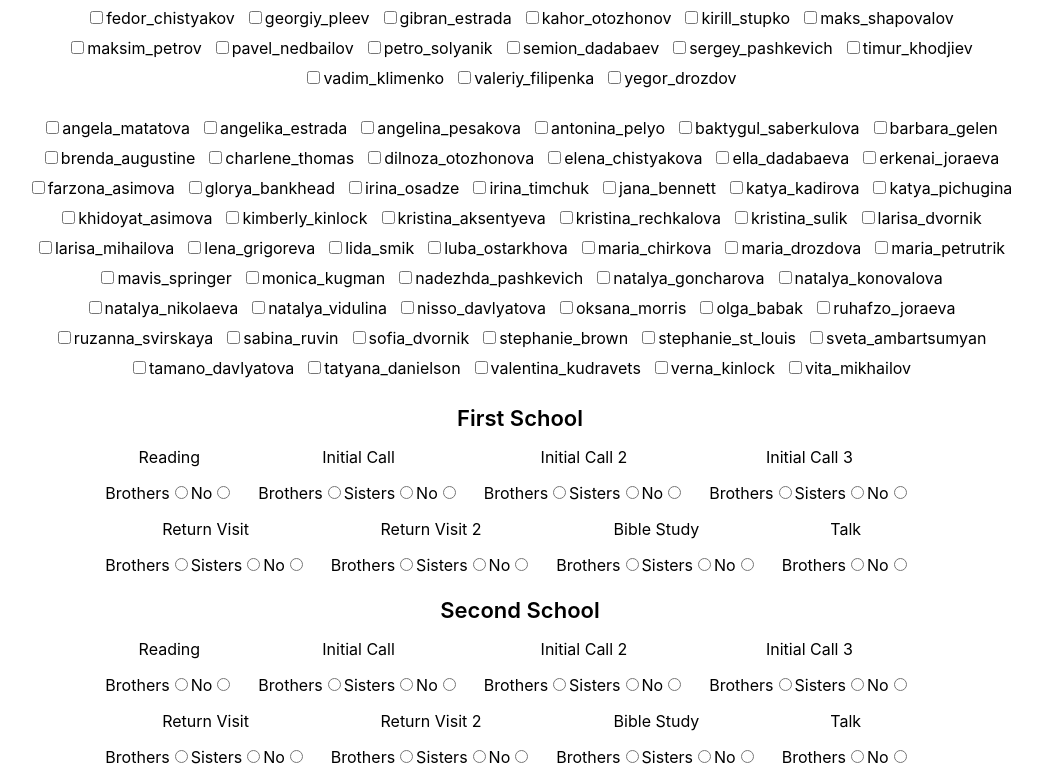
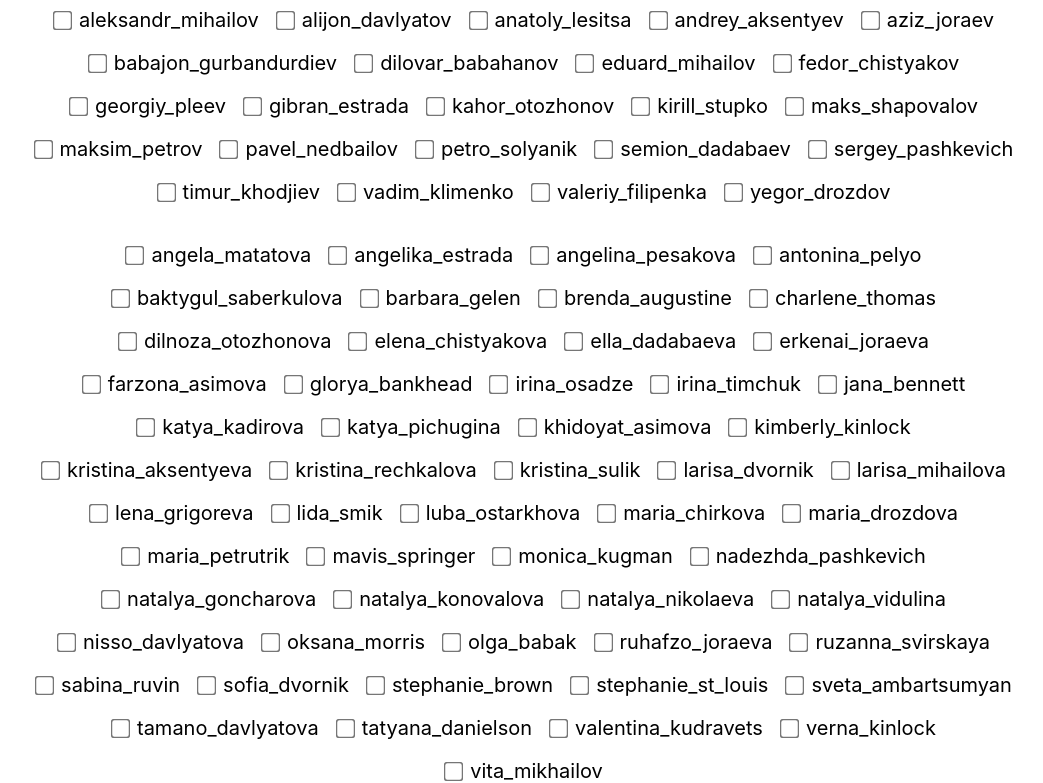
Before and after one commit to gibranestrada/schoolschedule, a React (Create React App) app: page / in a window 1280 px wide. Shown: the part 200-983 px from the top of the page, without its empty margins (120-1163 px from the left). Built offline with nearby package versions, Linux system fonts and the light colour scheme.

Commit message:
fixing save bug. random names as results

```diff
--- a/src/Layout.js
+++ b/src/Layout.js
@@ -6,7 +6,6 @@ import RemoveNames from "./removeNames";
 var FileSaver = require("file-saver");
 
 const Layout = () => {
-  console.log(new Date().toDateString());
   let schoolOptions = {};
   let removedBrothersNames = [];
   let removedSistersNames = [];
@@ -25,13 +24,15 @@ const Layout = () => {
     secondSchool: "2АЯ ШКОЛА",
   };
   const date = { day: "", month: "" };
-  let finalNames = [];
+  let finalNames = {};
 
   const submitHandler = (e) => {
     e.persist();
     e.preventDefault();
-    const combineArraysSisters = [...removedSistersNames, ...tajikSisters];
-    const combineArraysBrothers = [...removedBrothersNames, ...tajikBrothers];
+    console.log(removedBrothersNames);
+    const combineArraysSisters = [...removedSistersNames, ...tajikSisters].filter((v, i, a) => a.indexOf(v) === i);
+    const combineArraysBrothers = [...removedBrothersNames, ...tajikBrothers].filter((v, i, a) => a.indexOf(v) === i);
+    console.log(combineArraysBrothers);
     names.removeBrothersNames(combineArraysBrothers);
     names.removeSistersNames(combineArraysSisters);
     const assignedNames = Object.keys(schoolOptions).map((value) => {
@@ -68,7 +69,6 @@ const Layout = () => {
             },
           };
         } else {
-          console.log("no");
           return {
             [schoolOptions[value].school]: {
               assignedTo: names.chooseSister(value),
@@ -78,9 +78,16 @@ const Layout = () => {
         }
       }
     });
-
-    console.log(assignedNames);
-    finalNames = assignedNames;
+    const newArray = { firstSchool: [], secondSchool: [] };
+    assignedNames.forEach(value => {
+      if (value.hasOwnProperty('firstSchool')) {
+        newArray.firstSchool.push(value.firstSchool);
+      } else {
+        newArray.secondSchool.push(value.secondSchool);
+      }
+    })
+    console.log(newArray);
+    finalNames = newArray;
   };
   const changeAssignmentString = (assign) => {
     let newStr;
@@ -116,19 +123,20 @@ const Layout = () => {
         };
       }
     }
+
   };
   const tajikHandler = (e) => {
     e.persist();
     if (e.target.checked) {
       tajikSisters = [
         "nisso_davlyatova",
-        "ruhafzo_joraev",
         "farzona_asimova",
         "khidoyat_asimova",
         "tamano_davlyatova",
         "dilnoza_otozhonova",
         "erkenai_joraeva",
         "ruhafzo_joraeva",
+        "khidoyat_asimova"
       ];
       tajikBrothers = [
         "alijon_davlyatov",
@@ -138,6 +146,7 @@ const Layout = () => {
         "akhmad_davlyatov",
         "babajon_gurbandurdiev",
         "akmal_davlyatov",
+        "dilovar_babahanov"
       ];
     } else {
       tajikSisters = [];
@@ -147,55 +156,55 @@ const Layout = () => {
   const setDate = (e) => {
     e.persist();
     if (e.target.id === "day") {
-      console.log(e);
       date.day = e.target.value;
     } else if (e.target.id === "month") {
-      console.log(e);
       date.month = e.target.value;
     }
   };
   const russianNameBrothers = names.masterListBrothers;
   const russianNameSisters = names.masterListSisters;
   const combineNames = { ...russianNameBrothers, ...russianNameSisters };
-  const saveResults = async (e) => {
+  const saveResults = (e) => {
     e.persist();
     e.preventDefault();
-    if (finalNames.length) {
+    if (Object.keys(finalNames).length) {
       let counter = 0;
       let blob = `${date.day}-${date.month} \r\n ${russianAssign.firstSchool} \r\n `;
-      finalNames.forEach(async (value, key) => {
-        if (value["firstSchool"] !== undefined) {
-          blob += `${russianAssign[value["firstSchool"].assignment]}: ${
-            combineNames[value["firstSchool"].assignedTo].russianName
+      let name;
+      finalNames.firstSchool.forEach((value) => {
+        console.log(value);
+        name = combineNames[value.assignedTo].russianName
+        blob += `${russianAssign[value.assignment]}: ${
+          name
           } ${
-            combineNames?.[value["firstSchool"]?.houseHolder]?.russianName
+          name
             ? " / " +
-                combineNames?.[value["firstSchool"]?.houseHolder]?.russianName
+            name
             : ""
           } \r\n `;
-        } else if (value["secondSchool"] !== undefined) {
+      });
+      finalNames.secondSchool.forEach((value) => {
+        console.log(value);
         if (!counter) {
           counter += 1;
-            blob += `\r\n ${russianAssign.secondSchool} \r\n`;
+          blob += `\r\n ${russianAssign.secondSchool} \r\n `;
         }
-          blob += ` ${russianAssign[value["secondSchool"].assignment]}: ${
-            combineNames[value["secondSchool"].assignedTo].russianName
+        blob += `${russianAssign[value.assignment]}: ${
+          combineNames?.[value?.assignedTo]?.russianName
           } ${
-            combineNames?.[value["secondSchool"]?.houseHolder]?.russianName
+          combineNames?.[value?.houseHolder]?.russianName
             ? " / " +
-                combineNames?.[value["secondSchool"]?.houseHolder]?.russianName
+            combineNames?.[value?.houseHolder]?.russianName
             : ""
           } \r\n `;
-        }
       });
       console.log(blob);
-      // await save(blob, `${date.day}-${date.month}.txt`);
       var blob2 = new Blob([blob], {
         type: "text/plain;charset=utf-8",
       });
       FileSaver.saveAs(blob2, `${date.day}-${date.month}.txt`);
     } else {
-      console.log("what");
+      alert("Select assignments first");
     }
   };
 
@@ -409,7 +418,7 @@ const Layout = () => {
               type="radio"
               value="brother"
               name="2ndinitial"
-              require="true"
+              required
             />
             <label>Sisters</label>
             <input
@@ -417,10 +426,10 @@ const Layout = () => {
               type="radio"
               value="sister"
               name="2ndinitial"
-              require="true"
+              required
             />
             <label>No</label>
-            <input type="radio" value="no" name="2ndinitial" require="true" />
+            <input type="radio" value="no" name="2ndinitial" required />
           </div>
           <div>
             <p>Initial Call 2</p>
@@ -430,7 +439,7 @@ const Layout = () => {
               type="radio"
               value="brother"
               name="2ndinitial2"
-              require="true"
+              required
             />
             <label>Sisters</label>
             <input
@@ -438,10 +447,10 @@ const Layout = () => {
               type="radio"
               value="sister"
               name="2ndinitial2"
-              require="true"
+              required
             />
             <label>No</label>
-            <input type="radio" value="no" name="2ndinitial2" require="true" />
+            <input type="radio" value="no" name="2ndinitial2" required />
           </div>
           <div>
             <p>Initial Call 3</p>
@@ -451,7 +460,7 @@ const Layout = () => {
               type="radio"
               value="brother"
               name="2ndinitial3"
-              require="true"
+              required
             />
             <label>Sisters</label>
             <input
@@ -459,10 +468,10 @@ const Layout = () => {
               type="radio"
               value="sister"
               name="2ndinitial3"
-              require="true"
+              required
             />
             <label>No</label>
-            <input type="radio" value="no" name="2ndinitial3" require="true" />
+            <input type="radio" value="no" name="2ndinitial3" required />
           </div>
           <div>
             <p>Return Visit</p>
@@ -472,7 +481,7 @@ const Layout = () => {
               type="radio"
               value="brother"
               name="2ndreturn"
-              require="true"
+              required
             />
             <label>Sisters</label>
             <input
@@ -480,10 +489,10 @@ const Layout = () => {
               type="radio"
               value="sister"
               name="2ndreturn"
-              require="true"
+              required
             />
             <label>No</label>
-            <input type="radio" value="no" name="2ndreturn" require="true" />
+            <input type="radio" value="no" name="2ndreturn" required />
           </div>
           <div>
             <p>Return Visit 2</p>
@@ -493,7 +502,7 @@ const Layout = () => {
               type="radio"
               value="brother"
               name="2ndreturn2"
-              require="true"
+              required
             />
             <label>Sisters</label>
             <input
@@ -501,10 +510,10 @@ const Layout = () => {
               type="radio"
               value="sister"
               name="2ndreturn2"
-              require="true"
+              required
             />
             <label>No</label>
-            <input type="radio" value="no" name="2ndreturn2" require="true" />
+            <input type="radio" value="no" name="2ndreturn2" required />
           </div>
           <div>
             <p>Bible Study</p>
@@ -514,7 +523,7 @@ const Layout = () => {
               type="radio"
               value="brother"
               name="bibleStudy2"
-              require="true"
+              required
             />
             <label>Sisters</label>
             <input
@@ -522,10 +531,10 @@ const Layout = () => {
               type="radio"
               value="sister"
               name="bibleStudy2"
-              require="true"
+              required
             />
             <label>No</label>
-            <input type="radio" value="no" name="bibleStudy2" require="true" />
+            <input type="radio" value="no" name="bibleStudy2" required />
           </div>
           <div>
             <p>Talk</p>
@@ -535,10 +544,10 @@ const Layout = () => {
               type="radio"
               value="brother"
               name="talk2"
-              require="true"
+              required
             />
             <label>No</label>
-            <input type="radio" value="no" name="talk2" require="true" />
+            <input type="radio" value="no" name="talk2" required />
           </div>
         </div>
         <div onChange={setDate} className={styles.submitReset}>
--- a/src/Layout.module.css
+++ b/src/Layout.module.css
@@ -54,3 +54,19 @@
   margin-right: 25px;
   cursor: pointer;
 }
+input[type=radio] {
+  border: 0px;
+  width: 20px;
+  height: 2em;
+  vertical-align: middle;
+}
+input[type=checkbox] {
+  transform: scale(1.5);
+  margin: 10px;
+}
+label{
+  font-size: 20px;
+}
+p{
+  font-size: 21px;
+}
--- a/src/Names.js
+++ b/src/Names.js
@@ -19,11 +19,11 @@ export const masterListBrothers = {
     russianName: "Максим Петров",
   },
   gibran_estrada: {
-    assignments: ["initial", "reading", "return", "talk", "householder"],
+    assignments: ["initial", "reading", "return", "householder"], // talk
     russianName: "Хибран Эстрада",
   },
   vadim_klimenko: {
-    assignments: ["initial", "reading", "return", "talk"],
+    assignments: ["initial", "reading", "return", "talk", "householder"],
     russianName: "Вадим Клименко",
   },
   georgiy_pleev: {
@@ -238,7 +238,7 @@ export const masterListSisters = {
     russianName: "татьяна даниелсон",
   },
   angelika_estrada: {
-    assignments: ["initial", "return", "householder", "bibleStudy"],
+    assignments: ["initial", "return", "householder"], //bibleStudy
     exceptions: ["only 2nd school"],
     russianName: "Ангелика Эстрада",
   },
@@ -370,13 +370,13 @@ export const masterListSisters = {
     assignments: ["initial", "return", "householder"],
     russianName: "Кристина Аксентьева",
   },
-  // zamira_kasimova: {
+  // zamira_asimova: {
   //     assignments: ["initial", "return", "householder"],
-  //     russianName: "Замира Касимова"
+  //     russianName: "Замира асимова"
   // },
-  // raxima_kasimova: {
+  // raxima_asimova: {
   //     assignments: ["initial", "return", "householder"],
-  //     russianName: "Рахима Касимова"
+  //     russianName: "Рахима асимова"
   // }
   //not used Virginia Gilbert, Luba Gorina, Inna Kruglaya, gulzhikhan_galeeva
 };
@@ -389,23 +389,30 @@ let removedSistersNames = [];
 
 export const removeBrothersNames = (array) => {
   copyBrothersNames = onlyBrothersNames.slice(0); // copyBrothersNames = onlyBrothersNames.slice(0);
+  console.log(copyBrothersNames);
   copyBrothersNames = copyBrothersNames.filter((val) => !array.includes(val));
-  removedSistersNames = [];
+  console.log(copyBrothersNames);
+  removedBrothersNames = [];
 };
 export const removeSistersNames = (array) => {
   copySistersNames = onlySistersNames.slice(0);
   copySistersNames = copySistersNames.filter((val) => !array.includes(val));
+  removedSistersNames = [];
 };
 
 export const chooseBrother = (assign) => {
+  console.log(copyBrothersNames)
   const assignment = /initial|return|bibleStudy/.test(assign);
   const arrayNames = [];
   let counter = 0;
   const randomNoRepeats = (array) => {
     var copy = array; // array.slice(0);
     return function test() {
+      console.log(copy);
       if (copy.length < 1) {
-        copyBrothersNames = onlyBrothersNames.filter(
+        console.log('copy less than 1')
+        let broNames = onlyBrothersNames.slice(0);
+        copyBrothersNames = broNames.filter(
           (val) => !removedBrothersNames.includes(val)
         );
         copy = copyBrothersNames;
@@ -425,7 +432,9 @@ export const chooseBrother = (assign) => {
       if (assignment && !el) {
         counter += 1;
         if (counter === copy.length) {
-          copy = onlyBrothersNames.filter(
+          console.log('1')
+          let broNames = onlyBrothersNames.slice(0);
+          copy = broNames.filter(
             (val) => !removedBrothersNames.includes(val)
           ); //onlyBrothersNames.slice(0);
         }
@@ -437,14 +446,16 @@ export const chooseBrother = (assign) => {
         return test();
       } else if (assignment && el && arrayNames.length === 1) {
         copy.splice(index, 1);
+        removedBrothersNames.push(item);
         arrayNames.push(item);
-        removedBrothersNames.push(item);
         return arrayNames;
       }
       if (!el && !assignment) {
         counter += 1;
         if (counter === copy.length) {
-          copy = onlyBrothersNames.filter(
+          console.log(counter)
+          let broNames = onlyBrothersNames.slice(0);
+          copy = broNames.filter(
             (val) => !removedBrothersNames.includes(val)
           ); //onlyBrothersNames.slice(0);
         }
--- a/src/removeNames.js
+++ b/src/removeNames.js
@@ -7,6 +7,7 @@ const RemoveNames = ({ removedBrothersNames, removedSistersNames }) => {
   const sistersList = Object.keys(names.masterListSisters).sort();
   const removedNamesHandler = (e) => {
     e.persist();
+
     if (e.target.type === "checkbox") {
       if (e.target.className === "sister") {
         if (removedSistersNames.includes(e.target.id)) {
@@ -16,7 +17,7 @@ const RemoveNames = ({ removedBrothersNames, removedSistersNames }) => {
         } else {
           removedSistersNames.push(e.target.id);
         }
-      } else {
+      } else if (e.target.className === "brother") {
         if (removedBrothersNames.includes(e.target.id)) {
           removedBrothersNames = removedBrothersNames.filter(
             (value) => value !== e.target.id
@@ -32,8 +33,8 @@ const RemoveNames = ({ removedBrothersNames, removedSistersNames }) => {
     <div onClick={removedNamesHandler} className={styles.tablesContainer}>
       {brothersList.map((value) => {
         return (
-          <div className={styles.tableBrothersNames} key={value}>
-            <input type="checkbox" id={value} value={value} name={value} />
+          <div className={styles.tableBrothersNames} key={value + Math.random()}>
+            <input className="brother" type="checkbox" id={value} value={value} name={value} />
             <label htmlFor={value}>{value}</label>
           </div>
         );
```
Lines whose indentation alone changed are shown as unchanged.
